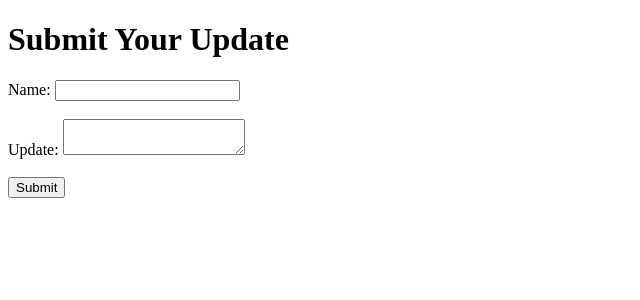
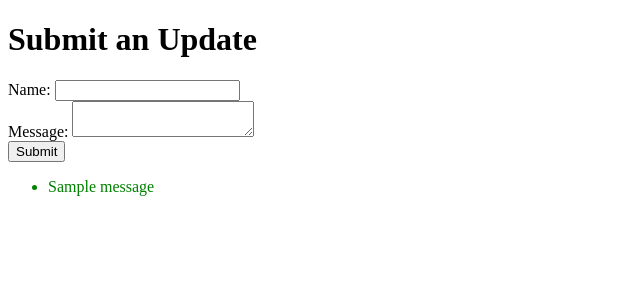
Before and after one commit to Gayathri77-AS/team_update, a Flask app: page / in a window 1280 px wide. Shown: the top 300 px of the page, without its empty margins (0-640 px from the left). Run offline with Flask 2, Linux system fonts and the light colour scheme; one stand-in notice (Sample message) is shown.

Commit message:
new commit for success message

```diff
--- a/app.py
+++ b/app.py
@@ -1,9 +1,10 @@
-from flask import Flask, render_template, request, redirect, url_for
+from flask import Flask, render_template, request, redirect, url_for, flash
 import openpyxl
 import os
 from datetime import datetime
 
 app = Flask(__name__)
+app.secret_key = 'your_secret_key'  # Required for flashing messages
 
 def write_to_excel(name, message):
     file_path = 'updates.xlsx'
@@ -31,7 +32,13 @@ def submit():
     message = request.form.get('message')
 
     if name and message:
-        write_to_excel(name, message)
+        try:
+            write_to_excel(name, message)
+            flash('Update submitted successfully!', 'success')
+        except Exception as e:
+            flash(f'Error saving to Excel: {e}', 'error')
+    else:
+        flash('Name and message are required!', 'warning')
 
     return redirect(url_for('index'))
 
--- a/templates/index.html
+++ b/templates/index.html
@@ -4,15 +4,33 @@
     <meta charset="UTF-8">
     <meta name="viewport" content="width=device-width, initial-scale=1.0">
     <title>Team Updates</title>
+    <style>
+        .flash-success { color: green; }
+        .flash-error { color: red; }
+        .flash-warning { color: orange; }
+    </style>
 </head>
 <body>
-    <h1>Submit Your Update</h1>
-    <form action="/submit" method="POST">
-    <label for="name">Name:</label>
-    <input type="text" id="name" name="name" required><br><br>
-    <label for="message">Update:</label>
-    <textarea id="message" name="message" required></textarea><br><br>
-    <input type="submit" value="Submit">
+    <h1>Submit an Update</h1>
+    <form action="{{ url_for('submit') }}" method="post">
+        <label for="name">Name:</label>
+        <input type="text" id="name" name="name" required>
+        <br>
+        <label for="message">Message:</label>
+        <textarea id="message" name="message" required></textarea>
+        <br>
+        <input type="submit" value="Submit">
     </form>
+
+    <!-- Flash messages -->
+    {% with messages = get_flashed_messages(with_categories=true) %}
+        {% if messages %}
+            <ul>
+                {% for category, message in messages %}
+                    <li class="flash-{{ category }}">{{ message }}</li>
+                {% endfor %}
+            </ul>
+        {% endif %}
+    {% endwith %}
 </body>
 </html>
```
